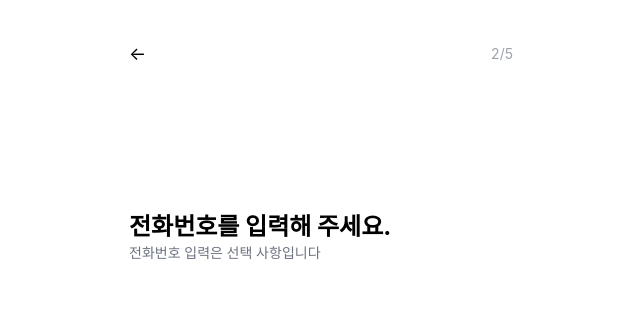
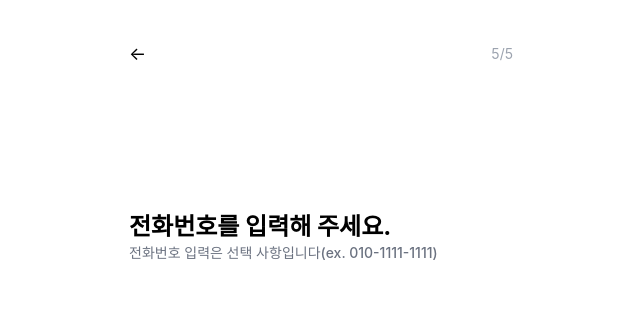
Before and after one commit to RIKU-WebApp/RIKU-FE, a React (Create React App) app: page /telNum-input in a window 1280 px wide. Shown: the top 311 px of the page, without its empty margins (319-959 px from the left). Built offline with nearby package versions, Linux system fonts and the light colour scheme.

Commit message:
회원가입 로직 구현 완료

```diff
--- a/package.json
+++ b/package.json
@@ -14,6 +14,7 @@
     "@types/styled-components": "^5.1.34",
     "autoprefixer": "^10.4.20",
     "axios": "^1.7.7",
+    "date-fns": "^4.1.0",
     "postcss": "^8.4.47",
     "react": "^18.3.1",
     "react-dom": "^18.3.1",
--- a/src/App.tsx
+++ b/src/App.tsx
@@ -23,6 +23,7 @@ function App() {
         <div className="App">
           {/* 라우터 설정 */}
           <Routes>
+            <Route path="/" element={<LoginPage />} /> {/* 초기 화면 설정 */}
             <Route path="/login-page" element={<LoginPage />} />
             <Route path="/student-id" element={<StudentidInput />} />
             <Route path="/password-input" element={<PasswordInput/>} />
--- /dev/null
+++ b/src/components/Main/SchedulePage.tsx
@@ -0,0 +1,23 @@
+import React, { useState } from 'react';
+import { useNavigate } from 'react-router-dom'; //react-router-dom 라이브러리를 사용 (useNavigation 사용할 예정)
+
+import { format, addMonths, subMonths, startOfMonth, endOfMonth, startOfWeek, endOfWeek, addDays } from 'date-fns';
+
+import axios from 'axios'; //axios(서버와의 통신을 위한 라이브러리) import!
+
+function SchedulePage() {
+    const [currentMonth, setCurrentMonth] = useState(new Date());
+
+    //다음 달로 이동하기 위한 nextMonth
+    const nextMonth = () => {
+        setCurrentMonth(addMonths(currentMonth, 1));
+    }
+
+    //이전 달로 이동하기 위한 prevMonth
+    const prevMonth = () => {
+        setCurrentMonth(subMonths(currentMonth, 1));
+    }
+
+}
+
+export default SchedulePage;
--- a/src/components/createAccount/PasswordInput.tsx
+++ b/src/components/createAccount/PasswordInput.tsx
@@ -92,7 +92,7 @@ function PasswordInput() {
         {/* 비밀번호 입력 필드 */}
         <div className="mb-6">
           <input
-            type="text"
+            type="password"
             value={password}
             onChange={handleChangeInPassword}
             placeholder="비밀번호"
@@ -106,7 +106,7 @@ function PasswordInput() {
         {/* 비밀번호 입력 확인 필드(재입력) */}
         <div className="mb-6">
           <input
-            type="text"
+            type="password"
             value={passwordConfirm}
             onChange={handleChangeInPasswordConfirm}
             placeholder="비밀번호 확인"
--- a/src/components/createAccount/StudentidInput.tsx
+++ b/src/components/createAccount/StudentidInput.tsx
@@ -81,8 +81,6 @@ function StudentidInput() {
         <span className="text-gray-400 text-sm">1/5</span>
       </div>
 
-
-
       {/* Main Form */}
       <form onSubmit={handleSubmit} className="w-full max-w-sm mt-16">
         {/* '아이디를 입력해 주세요' 텍스트 */}
--- a/src/components/createAccount/TelNumberInput.tsx
+++ b/src/components/createAccount/TelNumberInput.tsx
@@ -42,7 +42,7 @@ function TelNumberInput() {
         <button onClick={() => navigate(-1)} className="text-black text-lg">
           &larr;
         </button>
-        <span className="text-gray-400 text-sm">2/5</span>
+        <span className="text-gray-400 text-sm">5/5</span>
       </div>
 
 
@@ -52,7 +52,7 @@ function TelNumberInput() {
         {/* '아이디를 입력해 주세요' 텍스트 */}
         <div className="w-full max-w-sm">
           <h1 className="text-left font-bold text-2xl text-black mt-12">전화번호를 입력해 주세요.</h1>
-          <h3 className="text-left font-medium text-sm text-gray-500 mb-12">전화번호 입력은 선택 사항입니다</h3>
+          <h3 className="text-left font-medium text-sm text-gray-500 mb-12">전화번호 입력은 선택 사항입니다(ex. 010-1111-1111)</h3>
         </div>
 
         {/* 전화번호 필드 */}
```
Also changed, not shown: 1 other file (tests, documents, lock files or other folders).
